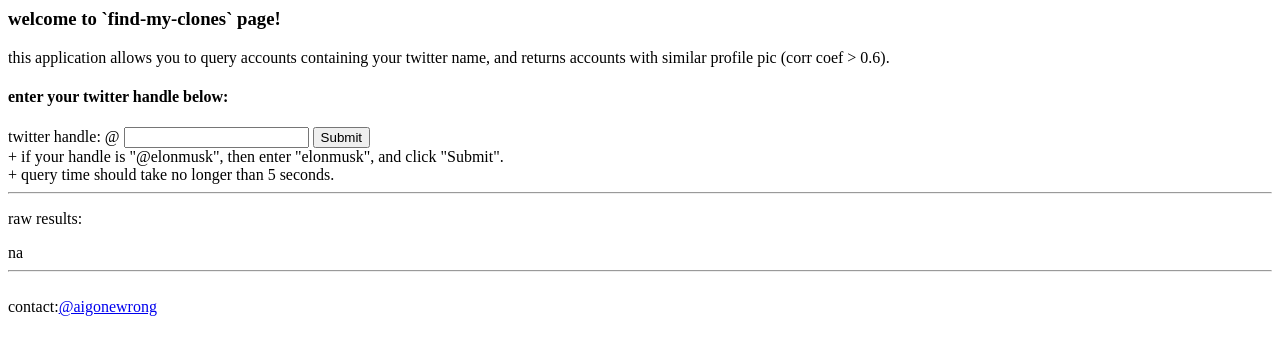
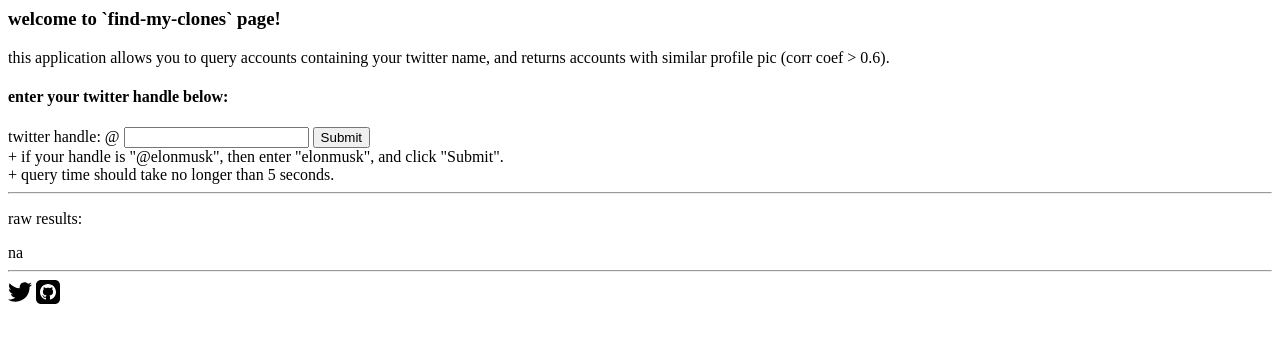
Before and after one commit to pangyuteng/twitter-crypto-scam-detector, a Flask app: page /find-my-clones in a window 1280 px wide. Shown: the top 355 px of the page. Run offline with Flask 2, Linux system fonts and the light colour scheme; parts of the project's set-up code (start-up, migrations or seed data) failed here and were passed over.

Commit message:
added icons

```diff
--- a/find-my-clones/templates/home.html
+++ b/find-my-clones/templates/home.html
@@ -25,8 +25,11 @@
     <p>raw results:</p>
     <div id="queryResults"></div>
     <hr>
-    <br>contact:<a href="https://twitter.com/aigonewrong">@aigonewrong</a>
-
+    <a href="https://twitter.com/aigonewrong">
+    <svg xmlns="http://www.w3.org/2000/svg" width="24" height="24" viewBox="0 0 24 24"><path d="M24 4.557c-.883.392-1.832.656-2.828.775 1.017-.609 1.798-1.574 2.165-2.724-.951.564-2.005.974-3.127 1.195-.897-.957-2.178-1.555-3.594-1.555-3.179 0-5.515 2.966-4.797 6.045-4.091-.205-7.719-2.165-10.148-5.144-1.29 2.213-.669 5.108 1.523 6.574-.806-.026-1.566-.247-2.229-.616-.054 2.281 1.581 4.415 3.949 4.89-.693.188-1.452.232-2.224.084.626 1.956 2.444 3.379 4.6 3.419-2.07 1.623-4.678 2.348-7.29 2.04 2.179 1.397 4.768 2.212 7.548 2.212 9.142 0 14.307-7.721 13.995-14.646.962-.695 1.797-1.562 2.457-2.549z"/></svg></a>
+    <a href="https://github.com/pangyuteng/twitter-crypto-scam-detector">
+    <svg xmlns="http://www.w3.org/2000/svg" width="24" height="24" viewBox="0 0 24 24"><path d="M19 0h-14c-2.761 0-5 2.239-5 5v14c0 2.761 2.239 5 5 5h14c2.762 0 5-2.239 5-5v-14c0-2.761-2.238-5-5-5zm-4.466 19.59c-.405.078-.534-.171-.534-.384v-2.195c0-.747-.262-1.233-.55-1.481 1.782-.198 3.654-.875 3.654-3.947 0-.874-.312-1.588-.823-2.147.082-.202.356-1.016-.079-2.117 0 0-.671-.215-2.198.82-.64-.18-1.324-.267-2.004-.271-.68.003-1.364.091-2.003.269-1.528-1.035-2.2-.82-2.2-.82-.434 1.102-.16 1.915-.077 2.118-.512.56-.824 1.273-.824 2.147 0 3.064 1.867 3.751 3.645 3.954-.229.2-.436.552-.508 1.07-.457.204-1.614.557-2.328-.666 0 0-.423-.768-1.227-.825 0 0-.78-.01-.055.487 0 0 .525.246.889 1.17 0 0 .463 1.428 2.688.944v1.489c0 .211-.129.459-.528.385-3.18-1.057-5.472-4.056-5.472-7.59 0-4.419 3.582-8 8-8s8 3.581 8 8c0 3.533-2.289 6.531-5.466 7.59z"/></svg></a>
+    <br>
     <script>
     fillwithtext('queryResults',"na");
     function submitData(){
```
